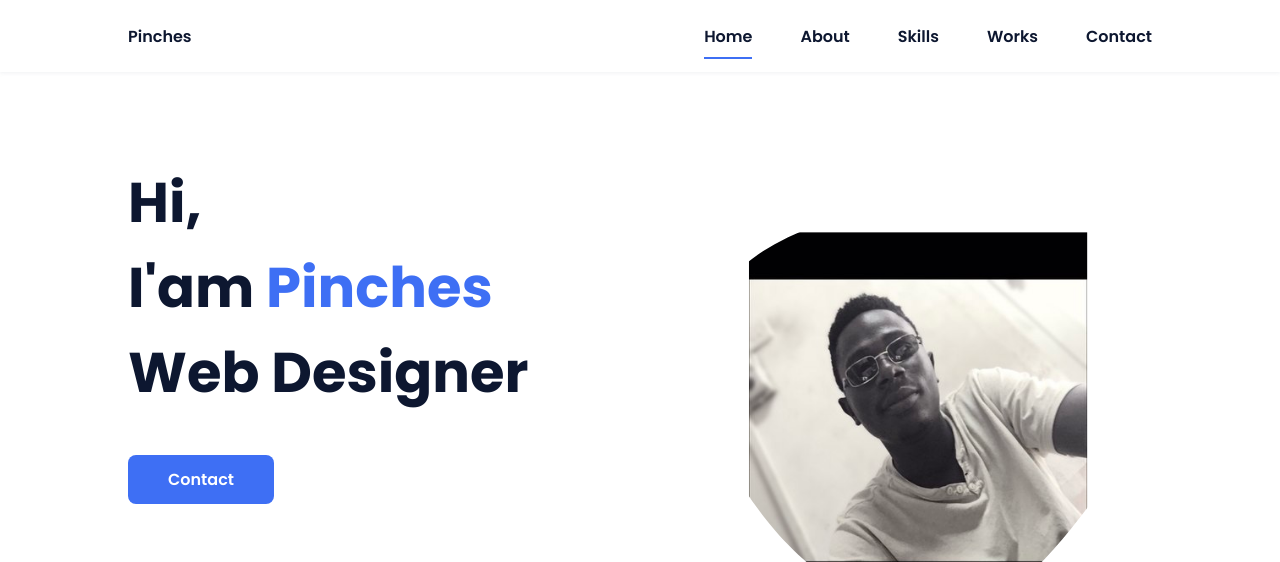
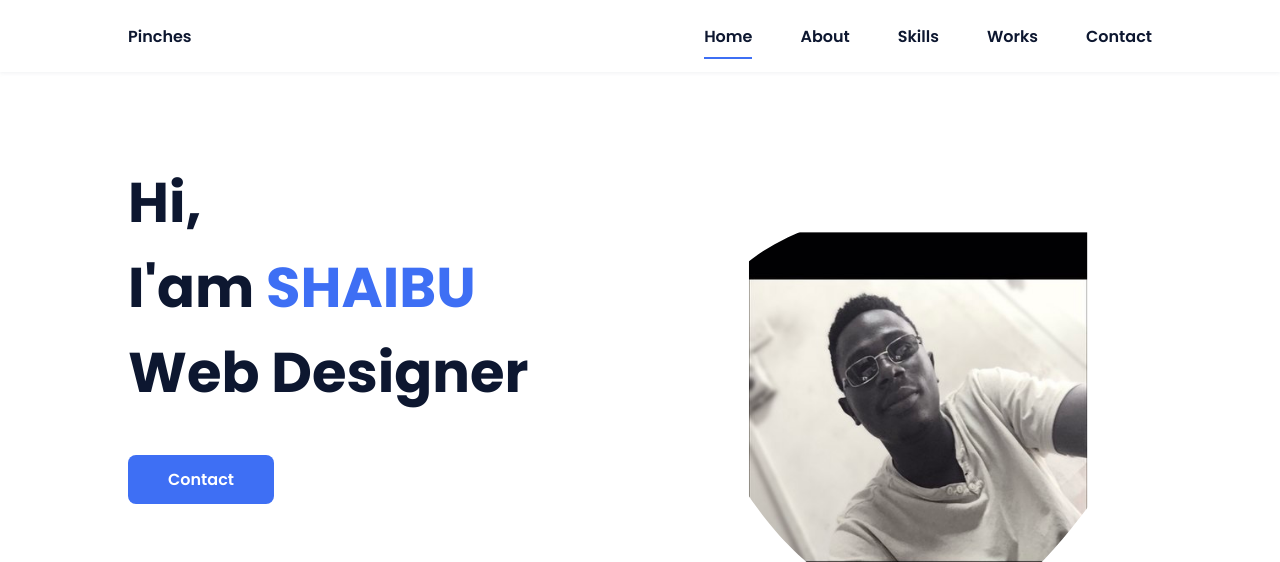
Before and after one commit to shibukassim97/Portfolio, a plain HTML site: page index.html in a window 1280 px wide. Shown: the top 562 px of the page. Drawn offline with nearby package versions, Linux system fonts and the light colour scheme.

Commit message:
Update index.html

```diff
--- a/index.html
+++ b/index.html
@@ -9,7 +9,7 @@
         <!-- =====BOX ICONS===== -->
         <link href='https://cdn.jsdelivr.net/npm/boxicons@2.0.5/css/boxicons.min.css' rel='stylesheet'>
 
-        <title>My Self</title>
+        <title>SHAIBU KASSUM</title>
     </head>
     <body>
         <!--===== HEADER =====-->
@@ -39,7 +39,7 @@
             <!--===== HOME =====-->
             <section class="home bd-grid" id="home">
                 <div class="home__data">
-                    <h1 class="home__title">Hi,<br>I'am <span class="home__title-color">Pinches</span><br> Web Designer</h1>
+                    <h1 class="home__title">Hi,<br>I'am <span class="home__title-color">SHAIBU</span><br> Web Designer</h1>
 
                     <a href="contact.html" class="button">Contact</a>
                 </div>
```
